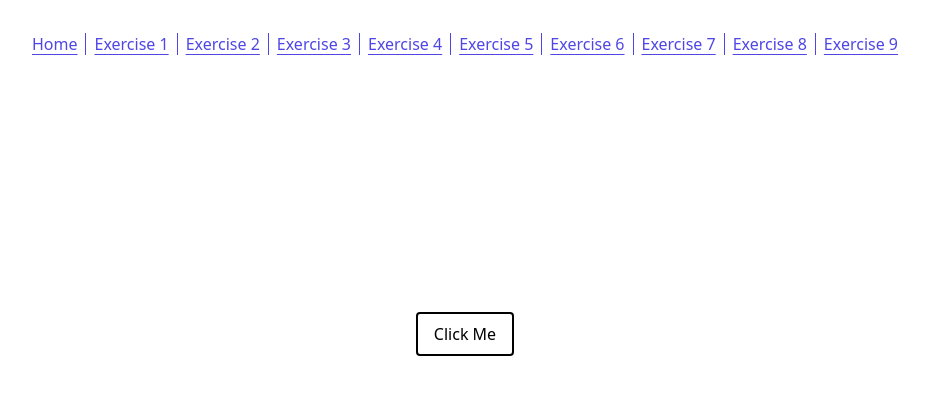
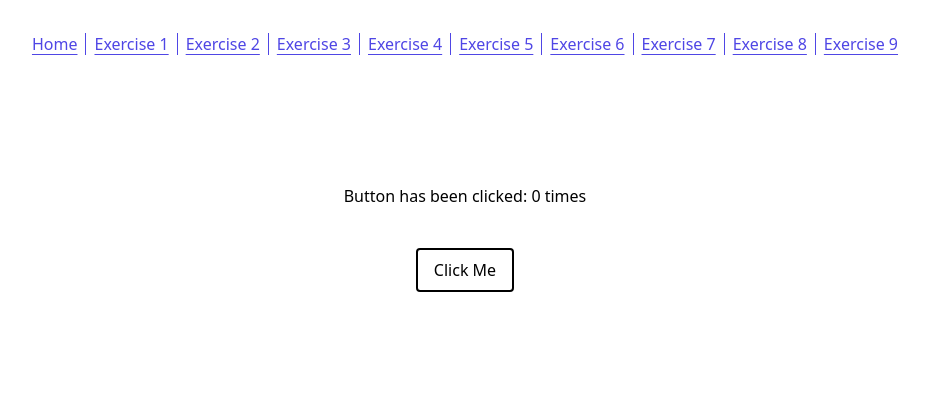
Before and after one commit to MugaboDenys/react-intro-exercises, a React (Vite) app: page / in a window 1280 px wide. Shown: the top 394 px of the page, without its empty margins (175-1104 px from the left). Built offline with nearby package versions, Linux system fonts and the light colour scheme.

Commit message:
done add state

```diff
--- a/index.html
+++ b/index.html
@@ -4,7 +4,7 @@
     <meta charset="UTF-8" />
     <link rel="icon" type="image/svg+xml" href="/vite.svg" />
     <meta name="viewport" content="width=device-width, initial-scale=1.0" />
-    <title>Vite + React</title>
+    <title>State and Props</title>
   </head>
   <body>
     <div id="root"></div>
--- a/src/App.jsx
+++ b/src/App.jsx
@@ -1,9 +1,11 @@
+import { useState } from 'react'
 import './App.css'
 
 function App() {
+  const [times, setTimes] = useState(0)
 
   const handleClick = () =>{
-    window.alert("Clicked!")
+    setTimes(prevTime => prevTime + 1)
   }
 
   const genLinks = () =>{
@@ -22,7 +24,8 @@ function App() {
           <a key={index} href={item.link} className={`px-2 underline underline-offset-4 ${!index == 0 && "border-indigo-600 border-l"} text-indigo-600 `} >{index == 0 ? "Home" : item.text}</a>
         ))}
       </div>
-      <button onClick={handleClick} className="py-2 px-4 border-2 mt-64 border-black rounded">Click Me</button>
+      <h2 className='mt-32'>Button has been clicked: {times} times </h2>
+      <button onClick={handleClick} className="py-2 px-4 border-2 mt-10 border-black rounded">Click Me</button>
     </div>
   )
 }
```
